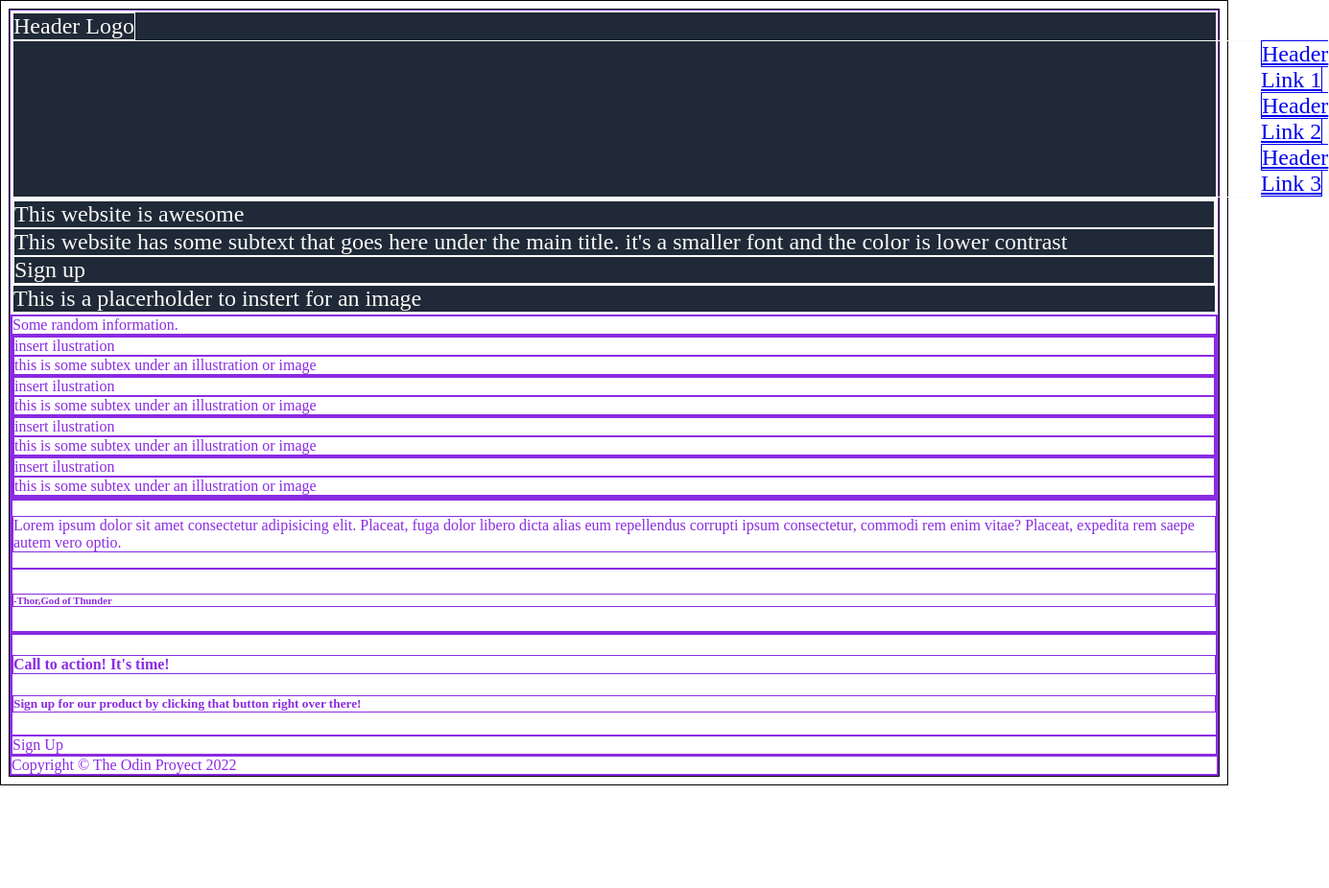
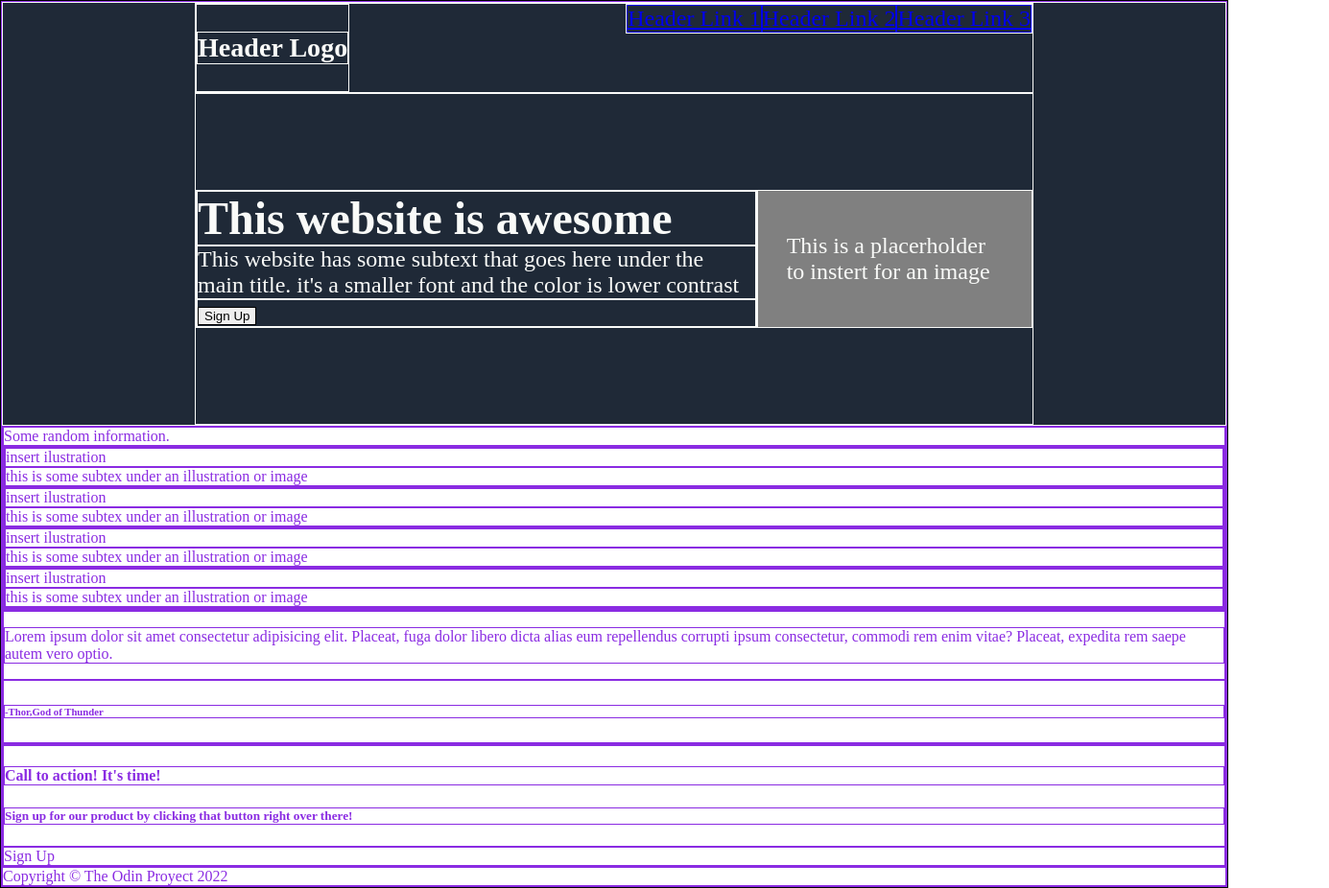
Before and after one commit to cyn4r/LandingPage, a plain HTML site: page index.html in a window 1280 px wide. Shown: the whole page at 96% size, 1385 px wide, since content can reach past the window. Before the commit the page ends 819 px from the top, so only its background shows below. Drawn offline with Linux system fonts and the light colour scheme.

Commit message:
adding style to header

```diff
--- a/index.html
+++ b/index.html
@@ -2,17 +2,16 @@
 <html lang="en">
 <head>
     <meta charset="UTF-8">
-    <meta http-equiv="X-UA-Compatible" content="IE=edge">
+    <meta http-equiv="X-UA-Compatible" contenf9faf8t="IE=edge">
     <meta name="viewport" content="width=device-width, initial-scale=1.0">
     <link rel="stylesheet" href="style.css">
     <title>Odin Web</title>
 </head>
 <body>
-    <div class="main">
     <div class="conteiner1">
         <div class="header">
             <div class="header1">
-                    Header Logo
+                <h3>Header Logo</h3>
             </div>
             <div class="header2">
                 <a href="www.google.com">Header Link 1</a>
@@ -24,7 +23,9 @@
             <div class="hero1a">
                 <div id="heromaintext">This website is awesome</div>
                 <div>This website has some subtext that goes here under the main title. it's a smaller font and the color is lower contrast</div>
-                    <div>Sign up</div>
+                <div>
+                    <button>Sign Up</button>
+                </div>
             </div>
             <div class="hero1b">
                 This is a placerholder to instert for an image
@@ -68,6 +69,5 @@
         <div>Sign Up</div>
     </div>
     <div class="footer">Copyright © The Odin Proyect 2022</div>
-    </div>
 </body>
 </html>
--- a/style.css
+++ b/style.css
@@ -1,11 +1,13 @@
 * {
-    border: 1px solid }
+    border: 1px solid;
 
-.main {
+}
+
+body {
+    margin: 0px;
     font-style: light italic;
     color: blueviolet;
-    /*width: 1920px;
-    height: 1080px;*/
+
 }
 
 
@@ -13,16 +15,49 @@
     background-color: #1f2937;
     font-size: 24px;
     color: #f9faf8;
+    padding-left: 200px;
+    padding-right: 200px;
     }
 
 .header {
     display: flex;
     flex-direction: row;
     box-sizing: border-box;
-    flex-wrap: wrap;
     align-items: baseline;
 }
 
+.header1 {
+    display: flex;
+    /* Alinear al header2 */
+}
+
 .header2 {
-    padding-left: 1300px;
+    display: flex;
+    flex-direction: row;
+    margin-left: auto;
+    margin-bottom: auto;
+    /* quitar formato y color a los links*/
+
 }
+
+.hero {
+    display: flex;
+    flex-direction: row;
+    box-sizing: border-box;
+    padding-top: 100px;
+    padding-bottom: 100px;
+}
+
+#heromaintext {
+    font-size: 48px;
+    color: #f9faf8;
+    font-weight: 800;
+
+}
+
+.hero1b {
+    background-color: grey;
+    display: flex;
+    align-items: center;
+    padding: 30px 30px 30px 30px;
+}
```
Lines whose indentation alone changed are shown as unchanged.
